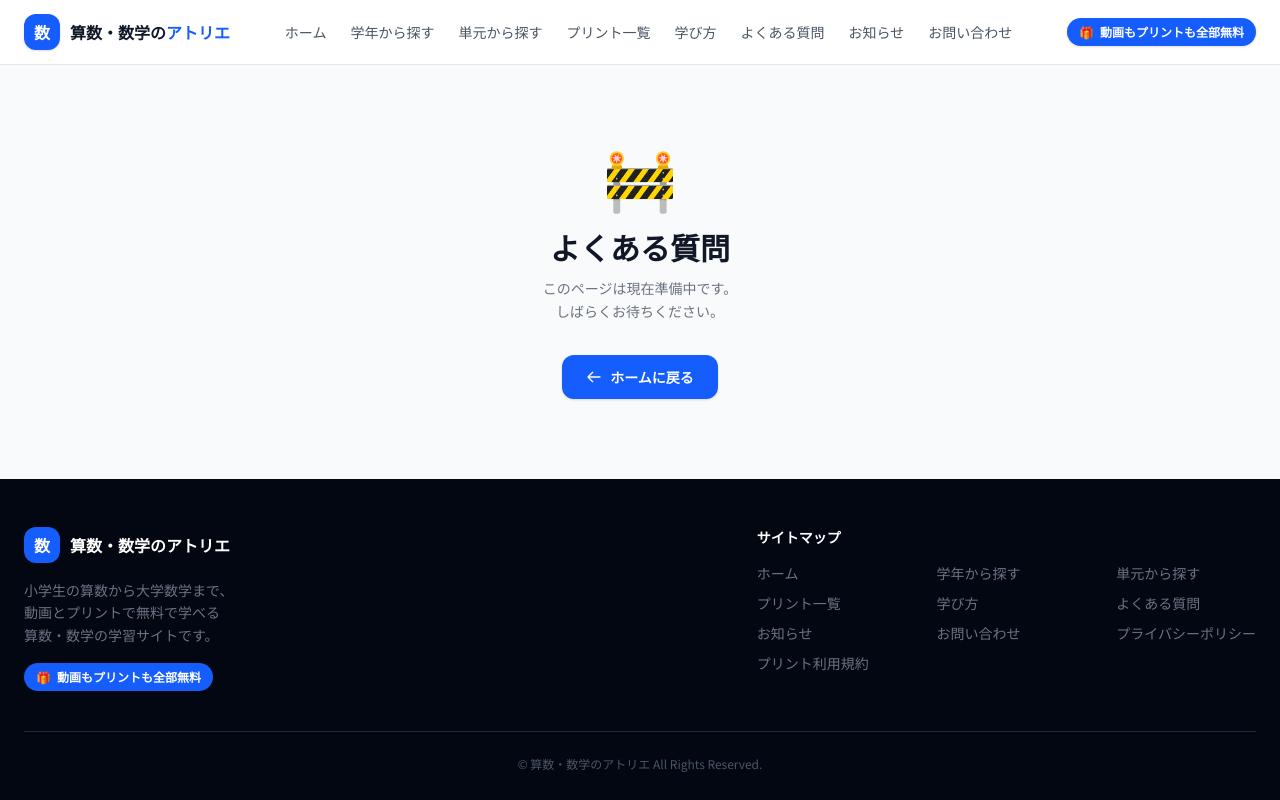
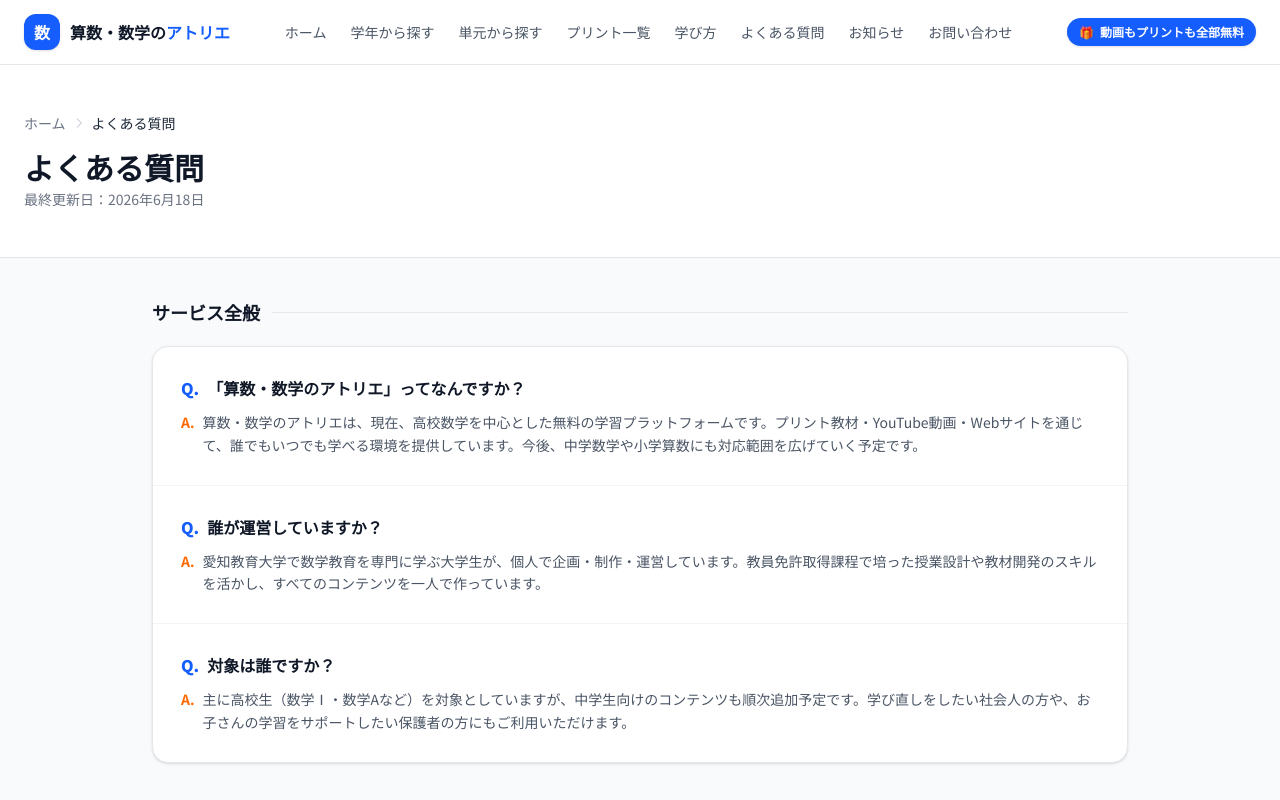
Before and after one commit to mathematics2560/sansu-sugaku-atelier, a Next.js app: page /faq in a window 1280 px wide. Shown: the top 800 px of the page. Built offline with nearby package versions, Linux system fonts and the light colour scheme.

Commit message:
よくある質問ページを作成
サービス全般・プリント教材・動画・料金応援・その他の5カテゴリ、
計16件のQ&Aを掲載。

Co-Authored-By: Claude Sonnet 4.6 <noreply@anthropic.com>

```diff
--- a/app/faq/page.tsx
+++ b/app/faq/page.tsx
@@ -6,28 +6,191 @@ export const metadata = {
   title: "よくある質問 | 算数・数学のアトリエ",
 };
 
+type QA = {
+  q: string;
+  a: React.ReactNode;
+};
+
+type FaqCategory = {
+  title: string;
+  items: QA[];
+};
+
+const CATEGORIES: FaqCategory[] = [
+  {
+    title: "サービス全般",
+    items: [
+      {
+        q: "「算数・数学のアトリエ」ってなんですか？",
+        a: "算数・数学のアトリエは、現在、高校数学を中心とした無料の学習プラットフォームです。プリント教材・YouTube動画・Webサイトを通じて、誰でもいつでも学べる環境を提供しています。今後、中学数学や小学算数にも対応範囲を広げていく予定です。",
+      },
+      {
+        q: "誰が運営していますか？",
+        a: "愛知教育大学で数学教育を専門に学ぶ大学生が、個人で企画・制作・運営しています。教員免許取得課程で培った授業設計や教材開発のスキルを活かし、すべてのコンテンツを一人で作っています。",
+      },
+      {
+        q: "対象は誰ですか？",
+        a: "主に高校生（数学Ⅰ・数学Aなど）を対象としていますが、中学生向けのコンテンツも順次追加予定です。学び直しをしたい社会人の方や、お子さんの学習をサポートしたい保護者の方にもご利用いただけます。",
+      },
+    ],
+  },
+  {
+    title: "プリント教材について",
+    items: [
+      {
+        q: "プリントは無料ですか？",
+        a: "はい、すべてのプリント教材は無料でダウンロード・印刷してご利用いただけます。会員登録も不要です。",
+      },
+      {
+        q: "どんなプリントがありますか？",
+        a: "現在、数学Ⅰ（全単元）・数学A（全単元）・数学Ⅱ（一部単元）のプリントを公開しています。各プリントは単元・トピックごとに分かれており、基礎から演習まで段階的に取り組めます。今後も対応科目・単元を順次拡大していく予定です。",
+      },
+      {
+        q: "プリントのダウンロード方法を教えてください。",
+        a: "サイト内の「プリント一覧」ページから、学年・単元を選んで該当のプリントをクリックすると、PDFファイルがダウンロードされます。ご家庭のプリンターやコンビニのネットプリントなどで印刷してお使いください。",
+      },
+      {
+        q: "プリントの解答・解説はありますか？",
+        a: "現在は問題プリントのみの公開となっています。解答・解説の追加は今後検討しています。",
+      },
+      {
+        q: "学校や塾で使ってもいいですか？",
+        a: "はい、教育目的であればご自由にお使いください。再配布や販売はご遠慮いただいていますが、授業・補習・宿題などでの活用は大歓迎です。",
+      },
+    ],
+  },
+  {
+    title: "動画・YouTubeについて",
+    items: [
+      {
+        q: "YouTube動画はどんな内容ですか？",
+        a: "高校数学の各単元を、板書スタイルでわかりやすく解説する動画を配信しています。教科書の流れに沿いつつ、つまずきやすいポイントを丁寧にフォローする構成です。",
+      },
+      {
+        q: "動画の更新頻度はどのくらいですか？",
+        a: "週3回（17時公開）を目標に配信しています。最新の公開スケジュールはYouTubeチャンネルまたはXでご確認ください。",
+      },
+      {
+        q: "プリントと動画はセットで使えますか？",
+        a: "はい、プリントと動画は同じ単元構成で作られているので、動画で理解→プリントで演習、という流れで効果的に学習できます。",
+      },
+    ],
+  },
+  {
+    title: "料金・応援について",
+    items: [
+      {
+        q: "本当に全部無料なんですか？",
+        a: "はい。現在公開しているプリント教材・YouTube動画・Webサイトのコンテンツはすべて無料です。「誰もが無料で質の高い数学教育にアクセスできること」が、算数・数学のアトリエの基本理念です。ただし、今後は一部有料のコンテンツやサービスを追加する可能性があります。無料コンテンツが有料に変わることはありませんので、安心してご利用ください。",
+      },
+      {
+        q: "応援する方法はありますか？",
+        a: (
+          <>
+            <p className="mb-3">noteのメンバーシップで活動をご支援いただけます。</p>
+            <ul className="space-y-1.5 list-none mb-3">
+              {[
+                "ありがとうプラン（月額300円）：感謝の気持ちで応援したい方向け",
+                "しっかり応援プラン（月額500円）：より積極的に応援したい方向け",
+                "全力応援プラン（月額3,000円）：月次の活動レポート＋エンドロールにお名前を掲載",
+              ].map((item) => (
+                <li key={item} className="flex items-start gap-2">
+                  <span className="mt-0.5 text-blue-500 font-bold shrink-0">・</span>
+                  <span>{item}</span>
+                </li>
+              ))}
+            </ul>
+            <p>メンバーシップの有無にかかわらず、すべてのコンテンツを同じようにご利用いただけます。</p>
+          </>
+        ),
+      },
+    ],
+  },
+  {
+    title: "その他",
+    items: [
+      {
+        q: "お問い合わせはどこからできますか？",
+        a: (
+          <>
+            サイト内の<Link href="/contact" className="text-blue-600 hover:text-blue-700 font-bold">「お問い合わせ」</Link>
+            ページにフォームがあります。教材の内容に関するご質問、誤りのご指摘、ご要望など、お気軽にお送りください。
+          </>
+        ),
+      },
+      {
+        q: "今後追加予定のコンテンツはありますか？",
+        a: "中学1年生の数学をはじめ、数学Ⅱの残り単元・数学Bなど、対応範囲を順次拡大していく予定です。リクエストがあればお問い合わせフォームからお気軽にお寄せください。",
+      },
+      {
+        q: "SNSアカウントはありますか？",
+        a: "X（旧Twitter）とYouTubeチャンネルを運営しています。最新の動画公開情報やお知らせはそちらでもご確認いただけます。",
+      },
+    ],
+  },
+];
+
 export default function FaqPage() {
   return (
     <div className="min-h-screen flex flex-col">
       <Header />
-      <main className="flex-1 bg-gray-50 flex items-center justify-center">
-        <div className="text-center px-4 py-20 max-w-sm">
-          <div className="text-6xl mb-6">🚧</div>
-          <h1 className="text-2xl sm:text-3xl font-black text-gray-900 mb-3">よくある質問</h1>
-          <p className="text-gray-500 text-sm leading-relaxed mb-8">
-            このページは現在準備中です。<br />しばらくお待ちください。
-          </p>
-          <Link
-            href="/"
-            className="inline-flex items-center gap-2 bg-blue-600 hover:bg-blue-700 text-white font-bold px-6 py-3 rounded-xl transition-colors shadow-sm text-sm"
-          >
-            <svg className="w-4 h-4" fill="none" stroke="currentColor" viewBox="0 0 24 24">
-              <path strokeLinecap="round" strokeLinejoin="round" strokeWidth={2} d="M10 19l-7-7m0 0l7-7m-7 7h18" />
-            </svg>
-            ホームに戻る
-          </Link>
+
+      <main className="flex-1 bg-gray-50">
+        {/* Page header */}
+        <div className="bg-white border-b border-gray-200">
+          <div className="max-w-screen-xl mx-auto px-4 sm:px-6 py-8 sm:py-12">
+            <nav className="flex items-center gap-1.5 text-sm text-gray-500 mb-4">
+              <Link href="/" className="hover:text-blue-600 transition-colors">ホーム</Link>
+              <svg className="w-3.5 h-3.5 text-gray-300" fill="none" stroke="currentColor" viewBox="0 0 24 24">
+                <path strokeLinecap="round" strokeLinejoin="round" strokeWidth={2} d="M9 5l7 7-7 7" />
+              </svg>
+              <span className="text-gray-800 font-medium">よくある質問</span>
+            </nav>
+            <h1 className="text-2xl sm:text-3xl font-black text-gray-900 mb-1">よくある質問</h1>
+            <p className="text-gray-500 text-sm">最終更新日：2026年6月18日</p>
+          </div>
+        </div>
+
+        {/* Content */}
+        <div className="max-w-screen-lg mx-auto px-4 sm:px-6 py-10 space-y-10">
+          {CATEGORIES.map((cat) => (
+            <section key={cat.title}>
+              <div className="flex items-center gap-3 mb-5">
+                <h2 className="text-lg font-black text-gray-900">{cat.title}</h2>
+                <div className="h-px flex-1 border-t border-gray-200" />
+              </div>
+
+              <div className="bg-white rounded-2xl border border-gray-200 shadow-sm divide-y divide-gray-100">
+                {cat.items.map((item) => (
+                  <div key={item.q} className="p-6 sm:p-7">
+                    <h3 className="flex items-start gap-2 font-black text-gray-900 text-sm sm:text-base leading-relaxed mb-2.5">
+                      <span className="shrink-0 text-blue-600">Q.</span>
+                      <span>{item.q}</span>
+                    </h3>
+                    <div className="flex items-start gap-2 text-sm text-gray-600 leading-relaxed">
+                      <span className="shrink-0 text-orange-500 font-bold">A.</span>
+                      <div>{item.a}</div>
+                    </div>
+                  </div>
+                ))}
+              </div>
+            </section>
+          ))}
+
+          <div className="pt-2 text-center">
+            <Link
+              href="/contact"
+              className="inline-flex items-center gap-2 text-sm font-bold text-blue-600 hover:text-blue-700 transition-colors"
+            >
+              質問が解決しなかった方はこちら
+              <svg className="w-4 h-4" fill="none" stroke="currentColor" viewBox="0 0 24 24">
+                <path strokeLinecap="round" strokeLinejoin="round" strokeWidth={2} d="M9 5l7 7-7 7" />
+              </svg>
+            </Link>
+          </div>
         </div>
       </main>
+
       <Footer />
     </div>
   );
```
